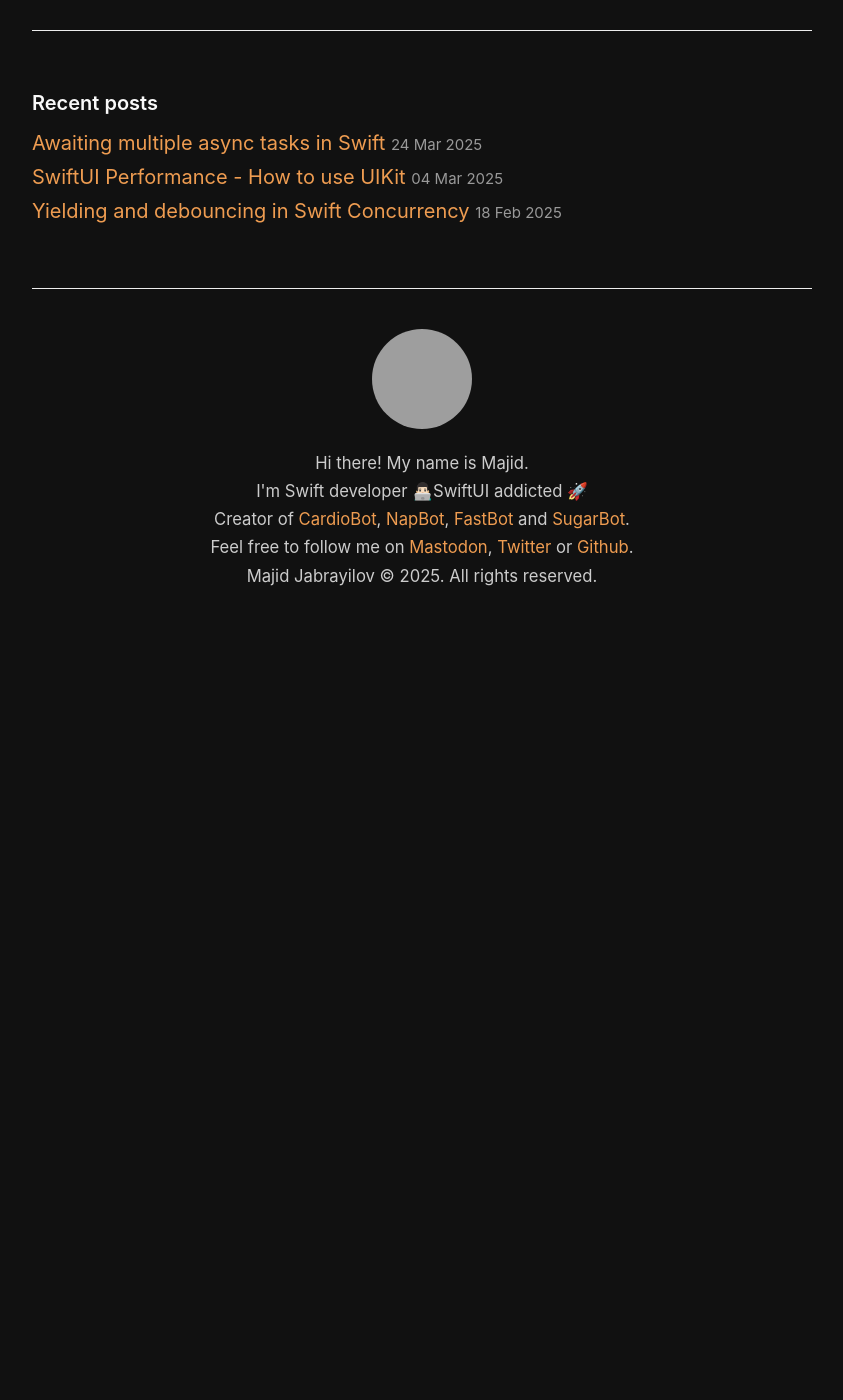
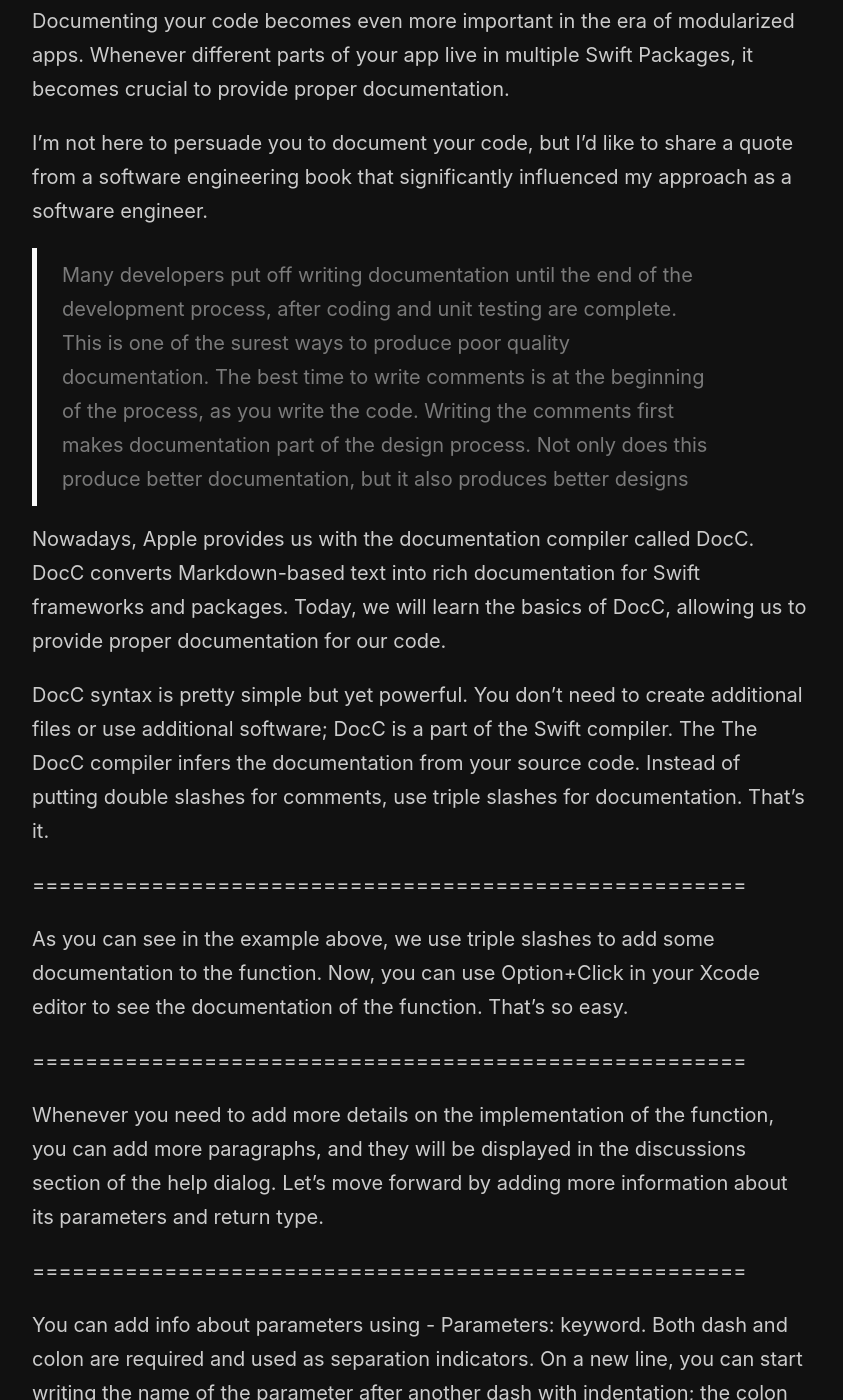
Before and after one commit to mecid/mecid.github.io, a Jekyll site: the page built from _posts/2025-04-01-documenting-your-code-with-docc.md, in a window 1280 px wide and 1400 px high, scrolled down 306 px. Shown: the whole window, without its empty margins (218-1061 px from the left). Built offline with Jekyll 4.4.1, drawn with Linux system fonts in a browser that asks for light colours; before the commit the page ends 936 px from its top, so only the background shows below that; some of the changed text lies outside the part shown; grey boxes are pictures that could not be loaded.

Commit message:
docc post content added

```diff
--- a/_posts/2025-04-01-documenting-your-code-with-docc.md
+++ b/_posts/2025-04-01-documenting-your-code-with-docc.md
@@ -2,3 +2,33 @@
 title: Documenting your code with DocC
 layout: post
 ---
+
+Today I would like to talk about documenting Swift code using the DocC. Documenting your code becomes even more important in the era of modularized apps. Whenever different parts of your app live in multiple Swift Packages, it becomes crucial to provide proper documentation.
+
+I’m not here to persuade you to document your code, but I’d like to share a quote from a software engineering book that significantly influenced my approach as a software engineer.
+
+> Many developers put off writing documentation until the end of the development process, after coding and unit testing are complete. This is one of the surest ways to produce poor quality documentation. The best time to write comments is at the beginning of the process, as you write the code. Writing the comments first makes documentation part of the design process. Not only does this produce better documentation, but it also produces better designs
+
+Nowadays, Apple provides us with the documentation compiler called DocC. DocC converts Markdown-based text into rich documentation for Swift frameworks and packages. Today, we will learn the basics of DocC, allowing us to provide proper documentation for our code.
+
+DocC syntax is pretty simple but yet powerful. You don’t need to create additional files or use additional software; DocC is a part of the Swift compiler. The The DocC compiler infers the documentation from your source code. Instead of putting double slashes for comments, use triple slashes for documentation. That’s it.
+
+======================================================
+
+As you can see in the example above, we use triple slashes to add some documentation to the function. Now, you can use Option+Click in your Xcode editor to see the documentation of the function. That’s so easy.
+
+======================================================
+
+Whenever you need to add more details on the implementation of the function, you can add more paragraphs, and they will be displayed in the discussions section of the help dialog. Let’s move forward by adding more information about its parameters and return type.
+
+======================================================
+
+You can add info about parameters using - Parameters: keyword. Both dash and colon are required and used as separation indicators. On a new line, you can start writing the name of the parameter after another dash with indentation; the colon after the name is required to separate the name of its description.
+
+======================================================
+
+Returns and Throws keywords enable us to specify the description for returning values and throwing errors. The syntax for these keywords is the same: they begin with a dash, end with a colon, and then contain the description.
+
+======================================================
+
+Whenever you need to refer to another type in the documentation, use double backticks. It will allow you to link to the particular documentation entity.
```
